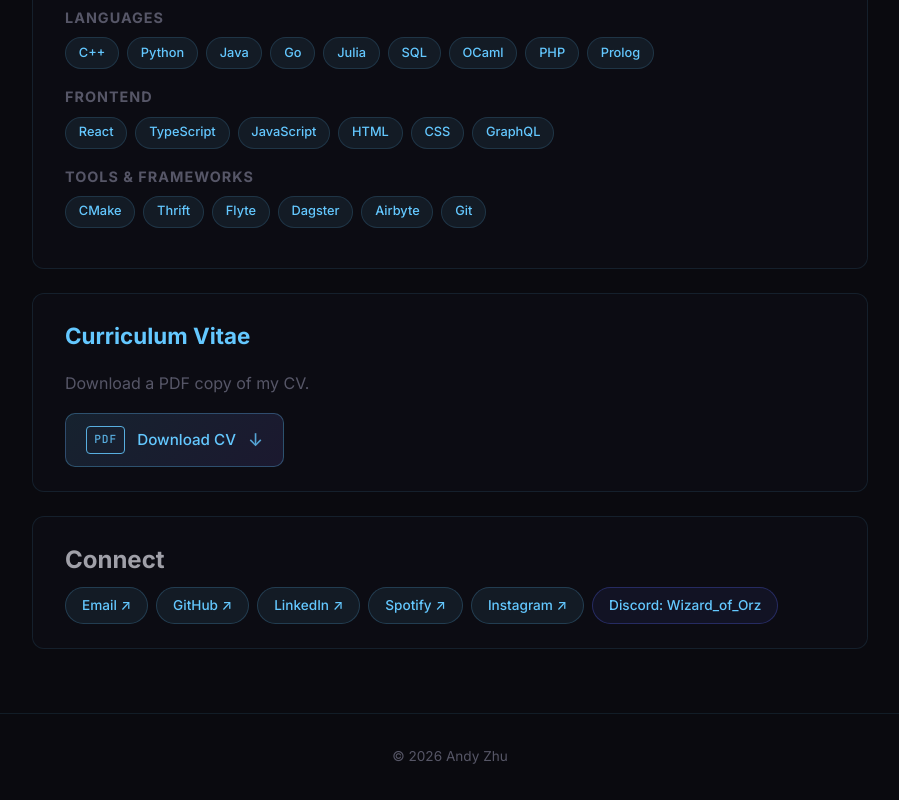
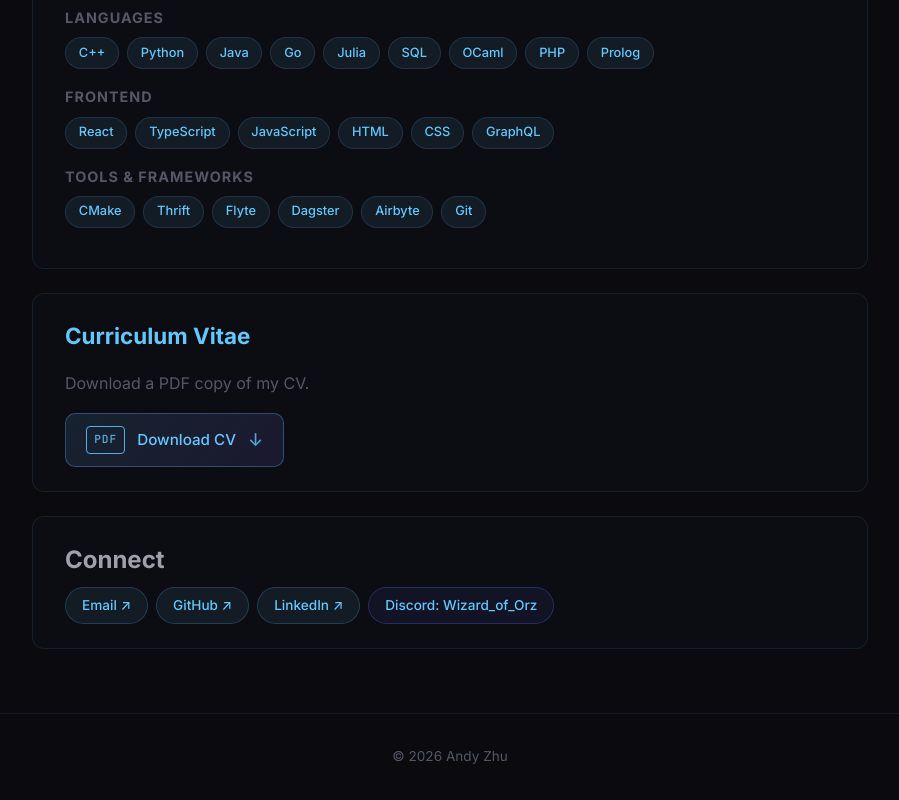
Before and after one commit to andyzhu23/andyzhu23.github.io, a React (Vite) app: page /about in a window 1280 px wide. Shown: the part 1255-2055 px from the top of the page, without its empty margins (190-1089 px from the left). Built offline with nearby package versions, Linux system fonts and the light colour scheme.

Commit message:
removed some links on About and Home

```diff
--- a/src/pages/About.tsx
+++ b/src/pages/About.tsx
@@ -89,8 +89,6 @@ export default function About() {
             <a href="mailto:andy.zheyuan.zhu@gmail.com" className="link-chip">Email ↗</a>
             <a href="https://github.com/andyzhu23" target="_blank" rel="noopener noreferrer" className="link-chip">GitHub ↗</a>
             <a href="https://www.linkedin.com/in/andy-zhu-92409323b" target="_blank" rel="noopener noreferrer" className="link-chip">LinkedIn ↗</a>
-            <a href="https://open.spotify.com/user/af656qa2tldyvmid9sbdzh9w2?si=b5521cb5445843bc" target="_blank" rel="noopener noreferrer" className="link-chip">Spotify ↗</a>
-            <a href="https://www.instagram.com/littlenotorzzie" target="_blank" rel="noopener noreferrer" className="link-chip">Instagram ↗</a>
             <span className="link-chip discord-chip">Discord: Wizard_of_Orz</span>
           </div>
         </section>
--- a/src/pages/Home.tsx
+++ b/src/pages/Home.tsx
@@ -66,19 +66,10 @@ export default function Home() {
         <div className={`home-cta ${animDone ? 'visible' : ''}`}>
           <Link to="/about" className="btn btn-primary">About Me</Link>
           <Link to="/experience" className="btn btn-outline">Experience</Link>
-          <a
-            href={`${import.meta.env.BASE_URL}CV_Andy_Zhu.pdf`}
-            download="Andy_Zhu_CV.pdf"
-            className="btn btn-outline"
-          >
-            Download CV ↓
-          </a>
         </div>
         <div className={`home-socials ${animDone ? 'visible' : ''}`}>
           <a href="https://github.com/andyzhu23" target="_blank" rel="noopener noreferrer" title="GitHub">GitHub</a>
           <a href="https://www.linkedin.com/in/andy-zhu-92409323b" target="_blank" rel="noopener noreferrer" title="LinkedIn">LinkedIn</a>
-          <a href="https://open.spotify.com/user/af656qa2tldyvmid9sbdzh9w2?si=b5521cb5445843bc" target="_blank" rel="noopener noreferrer" title="Spotify">Spotify</a>
-          <a href="https://www.instagram.com/littlenotorzzie" target="_blank" rel="noopener noreferrer" title="Instagram">Instagram</a>
           <a href="mailto:andy.zheyuan.zhu@gmail.com" title="Email">Email</a>
         </div>
       </div>
```
